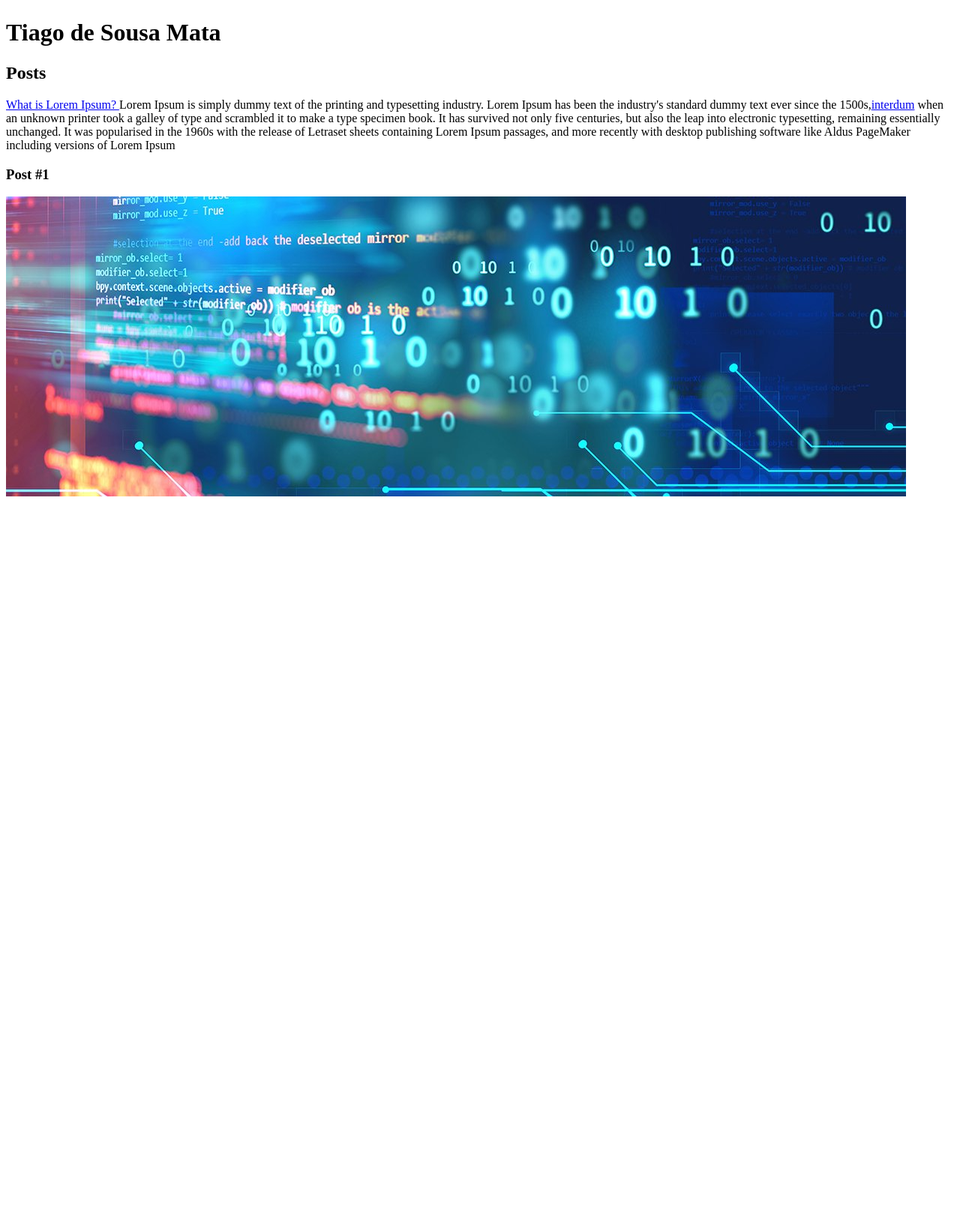
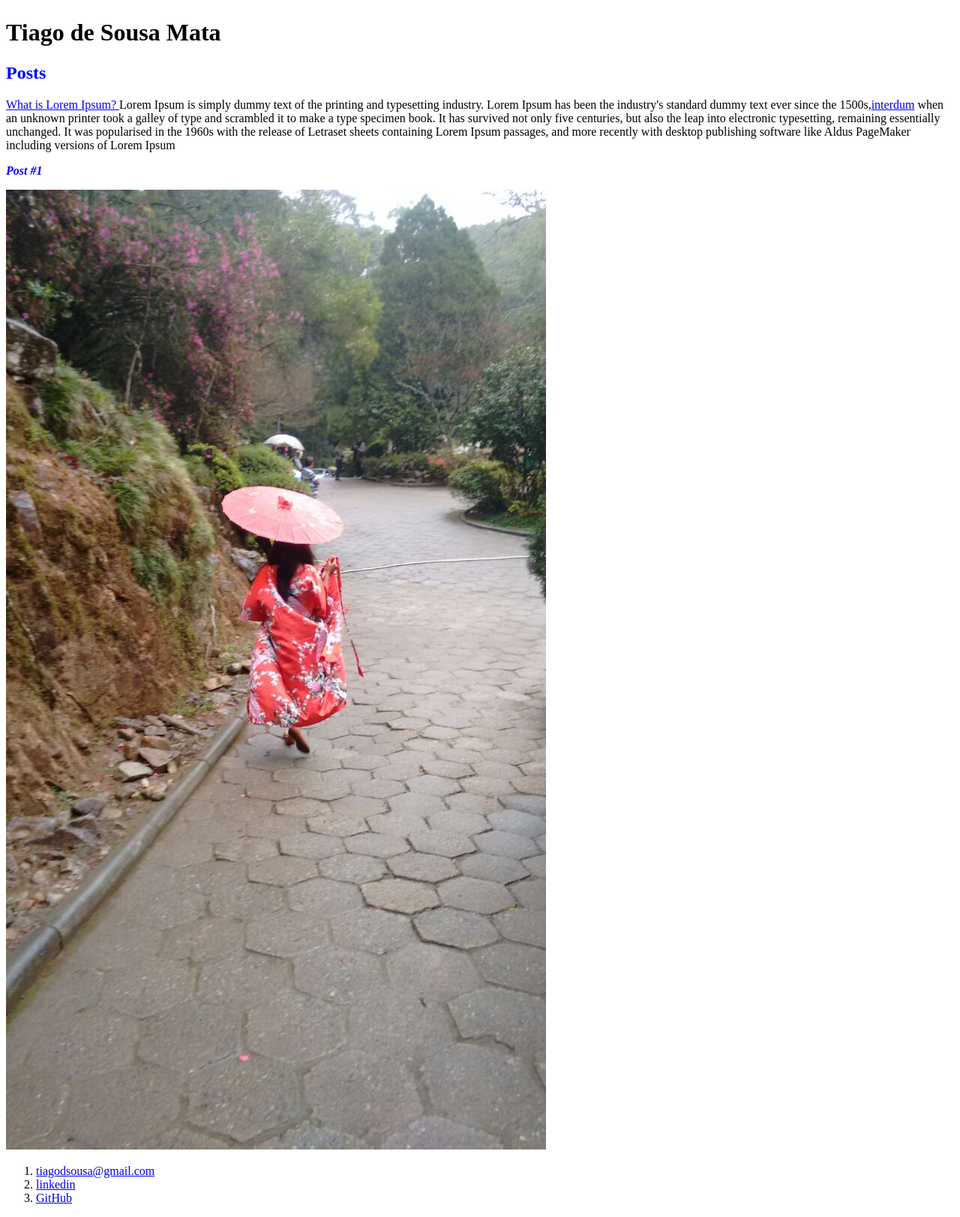
Before and after one commit to TiagoMata/Dio-BootCamp-TQI, a plain HTML site: page HTML 5/Aula1-hmt5.html in a window 1280 px wide. Shown: the part 408-2031 px from the top of the page at 75% size. Before the commit the page ends 1082 px from the top, so only its background shows below. Drawn offline with Linux system fonts and the light colour scheme.

Commit message:
novo local de save

```diff
--- a/HTML 5/Aula1-hmt5.html
+++ b/HTML 5/Aula1-hmt5.html
@@ -2,19 +2,19 @@
 <html>
     <head>
         <meta charset="utf-8">
-
         <title>Tiago de Sousa Mata</title>
+        <link rel="stylesheet" href="style.css">
      </head>
 
 
     <body>
         <header>
             <img src="code_g1019737194.jpg" alt="codigo binario sistemas de informação">
-      <h1>Tiago de Sousa Mata</h1>
+      <h1 class="title">Tiago de Sousa Mata</h1>
     </header>
     <section>
         <header>
-            <h2>Posts</h2>
+            <h2 class="subtitle">Posts</h2>
         </header>
         <article>
             <p><a href="https://www.linkedin.com/in/tiago-mata-55671581/" target="_blank"> What is Lorem Ipsum? </a>
@@ -24,13 +24,24 @@
                 remaining essentially unchanged. It was popularised in the 1960s with the release of Letraset sheets containing Lorem Ipsum passages,
                 and more recently with desktop publishing software like Aldus PageMaker including versions of Lorem Ipsum</p>
             <header>
-                <h3> Post #1</h3>
-                <img src="code_g1019737194.jpg" alt="menina japonesa">
+                <h3 class="post_title"> Post #1</h3>
+                <img src="IMG-20170818-WA0042.jpg" alt="menina japonesa">
             </header>
         </article>
     </section>
     <footer>
+        <ol>
+            <li>
+                   <a href= "tiagodsousa@gmail.com" target="_blank">tiagodsousa@gmail.com</a>
+            </li>
+            <li>
+                <a href="https://www.linkedin.com/in/tiago-mata-55671581/" target="_blank">linkedin</a>
+            </li>
+            <li>
+                <a href="https://github.com/TiagoMata" target="_blank">GitHub</a>
+            </li>
 
+        </ol>
     </footer>
     </body>
   </html>
```
